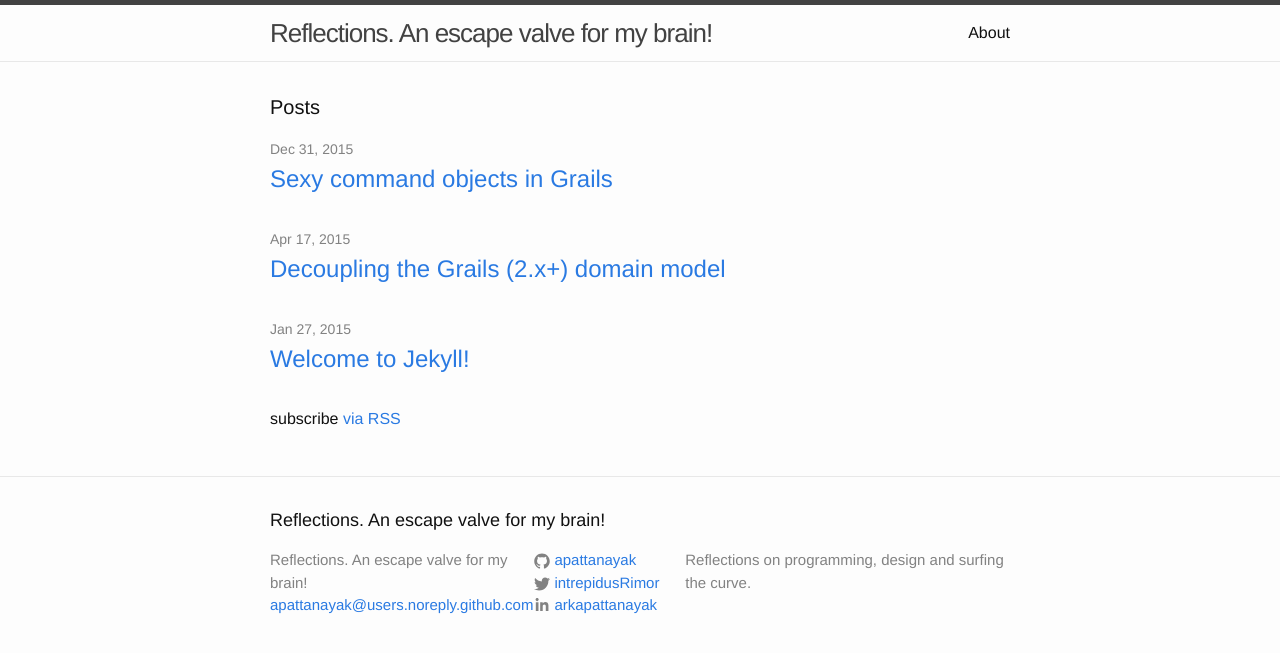
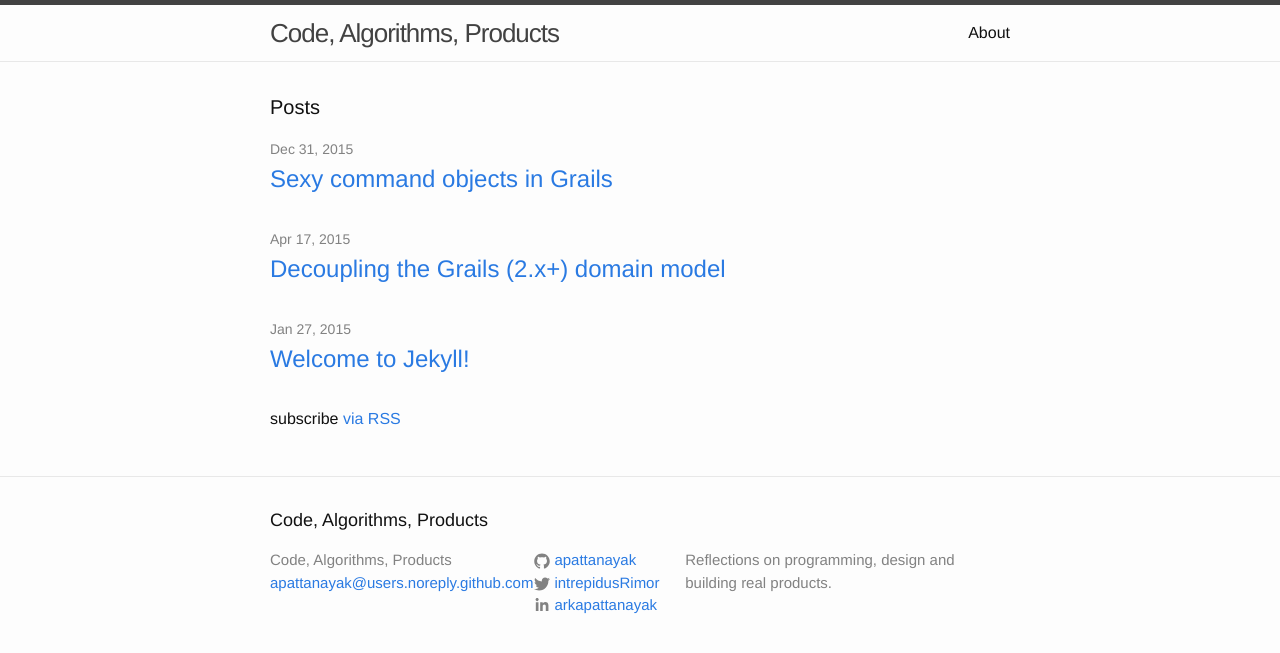
Before and after one commit to wyld3rbit/wyld3rbit.github.io, a Jekyll site: the page built from index.html, in a window 1280 px wide. Shown: the top 653 px of the page. Built offline with Jekyll 4.4.1, drawn with Linux system fonts in a browser that asks for light colours; part of the change alters nothing that is shown.

Commit message:
Changed tagline

```diff
--- a/_config.yml
+++ b/_config.yml
@@ -1,12 +1,12 @@
 # Site settings
-title: Reflections. An escape valve for my brain!
+title: Code, Algorithms, Products
 email: apattanayak@users.noreply.github.com
 description: > # this means to ignore newlines until "baseurl:"
-  Reflections on programming, design and surfing the curve.
+  Reflections on programming, design and building real products.
 baseurl: "" # the subpath of your site, e.g. /blog/
 url: "https://apattanayak.github.io" # the base hostname & protocol for your site
 twitter_username: intrepidusRimor
-github_username:  apattanayak
+github_username: apattanayak
 linkedin_username: arkapattanayak
 
 # Build settings
@@ -17,4 +17,5 @@ highlighter: rouge
 theme: jekyll-theme-hacker
 
 plugins:
- - octopress-date-format
+  - octopress-date-format
+  - jekyll-feed
--- a/_includes/head.html
+++ b/_includes/head.html
@@ -1,11 +1,20 @@
 <head>
-    <meta charset="utf-8">
-    <meta name="viewport" content="width=device-width initial-scale=1" />
-    <meta http-equiv="X-UA-Compatible" content="IE=edge">
+  <meta charset="utf-8" />
+  <meta name="viewport" content="width=device-width initial-scale=1" />
+  <meta http-equiv="X-UA-Compatible" content="IE=edge" />
 
-    <title>{% if page.title %}{{ page.title }}{% else %}{{ site.title }}{% endif %}</title>
-    <meta name="description" content="{{ site.description }}">
+  <title>
+    {% if page.title %}{{ page.title }}{% else %}{{ site.title }}{% endif %}
+  </title>
+  <meta name="description" content="{{ site.description }}" />
 
-    <link rel="stylesheet" href="{{ "/css/main.css" | prepend: site.baseurl }}">
-    <link rel="canonical" href="{{ page.url | replace:'index.html','' | prepend: site.baseurl | prepend: site.url }}">
+  <link rel="stylesheet" href="{{
+    "/css/main.css" | prepend: site.baseurl
+  }}">
+  <link
+    rel="canonical"
+    href="{{ page.url | replace:'index.html','' | prepend: site.baseurl | prepend: site.url }}"
+  />
+
+  {% feed_meta %}
 </head>
```
